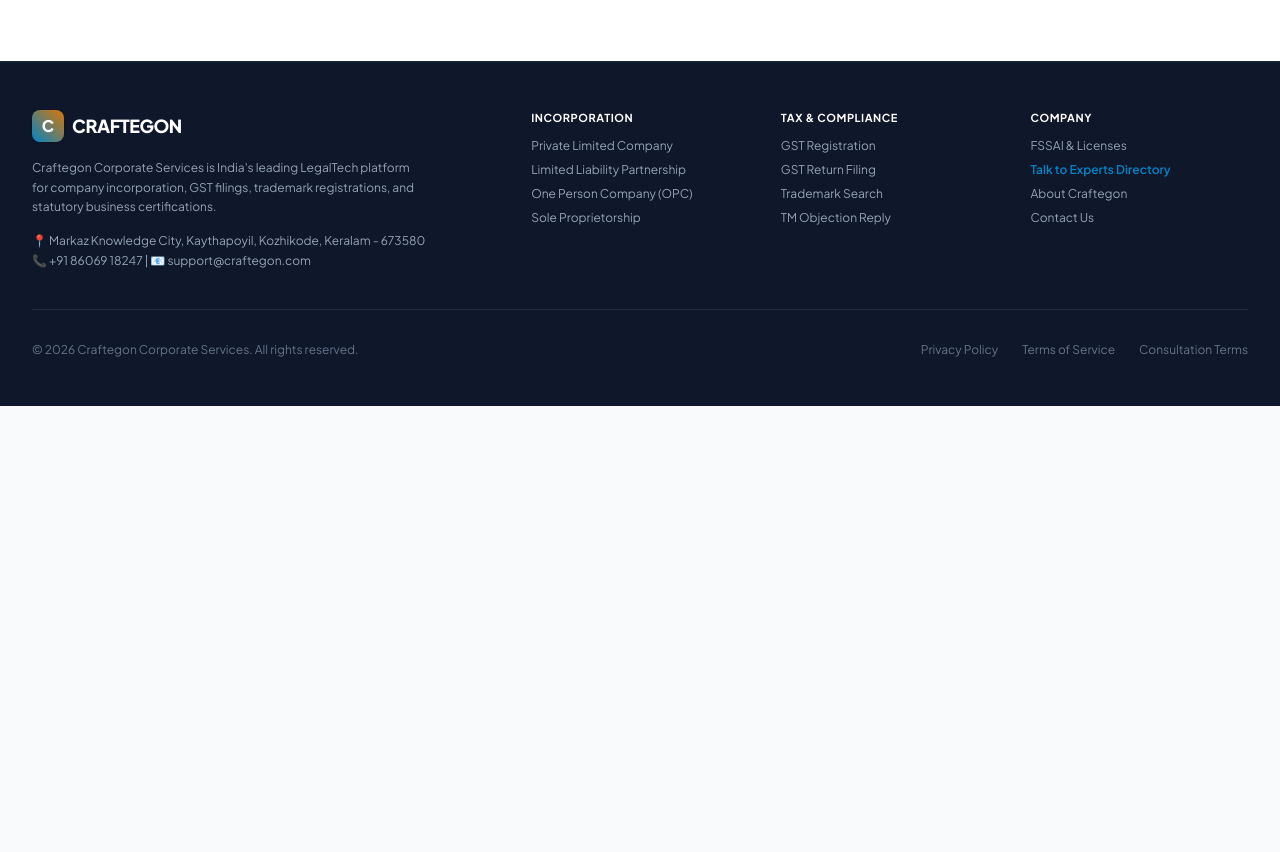
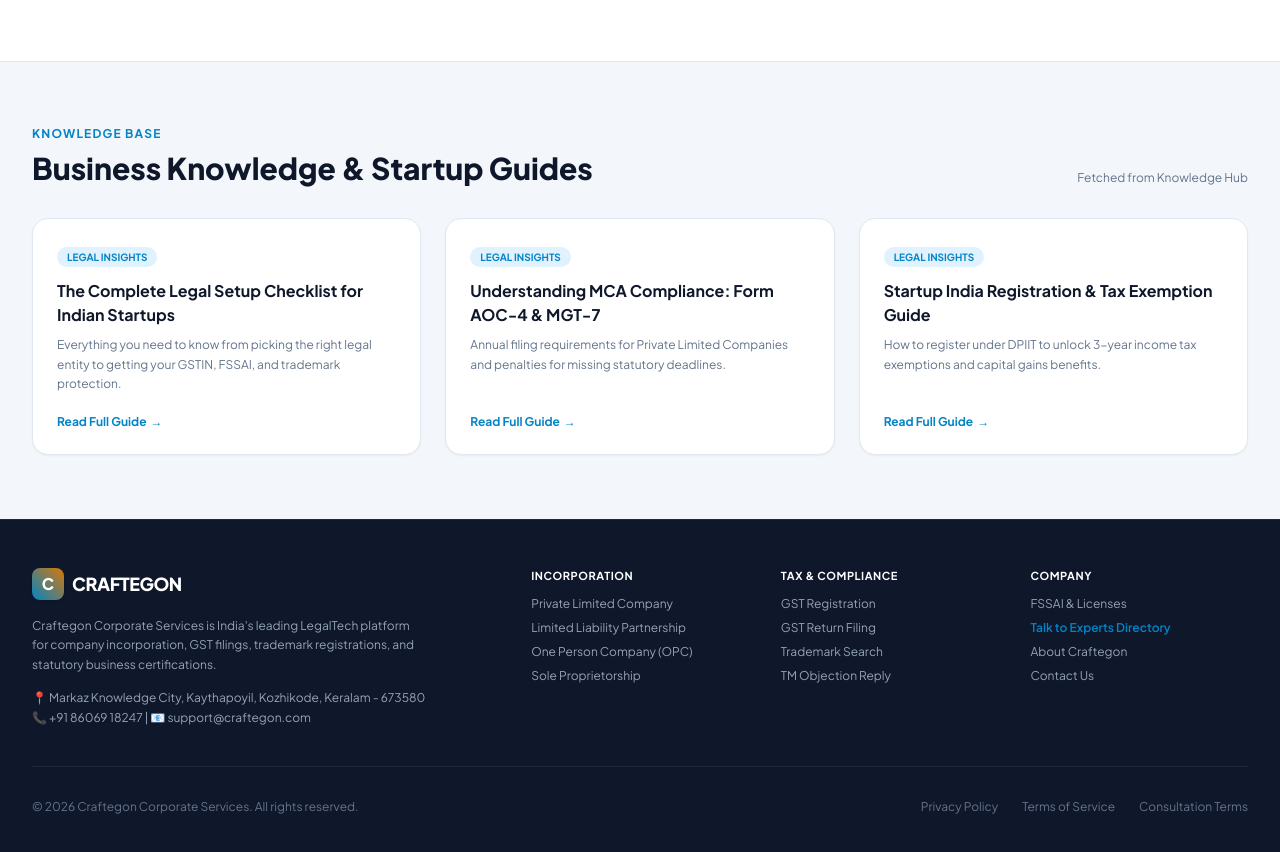
Before and after one commit to shibilipoompatta/Craftegon-Corporate-Services, a plain HTML site: page about.html in a window 1280 px wide. Shown: the part 660-1512 px from the top of the page. Before the commit the page ends 1066 px from the top, so only its background shows below. Drawn offline with nearby package versions, Linux system fonts and the light colour scheme; no server answers.

Commit message:
feat: updated about.html with knowledge hub fetch integration and expert nav link

```diff
--- a/about.html
+++ b/about.html
@@ -29,7 +29,7 @@
         }
     </script>
 </head>
-<body class="bg-slate-50 text-brand-dark font-sans antialiased">
+<body class="bg-slate-50 text-brand-dark font-sans antialiased flex flex-col min-h-screen">
 
     <!-- Top Announcement Bar -->
     <div class="bg-gradient-to-r from-brand-sky to-brand-skyHover text-white text-xs md:text-sm py-2 px-4 text-center font-medium shadow-sm">
@@ -56,6 +56,11 @@
                 <a href="trademark.html" class="hover:text-brand-sky transition">Trademark</a>
                 <a href="licenses.html" class="hover:text-brand-sky transition">Licenses</a>
                 <a href="contact.html" class="hover:text-brand-sky transition">Contact</a>
+                <a href="#knowledge-hub" class="hover:text-brand-sky transition">Guides</a>
+                <a href="experts.html" class="hover:text-brand-sky transition flex items-center gap-1.5 text-brand-sky">
+                    <span>Talk to Experts</span>
+                    <span class="bg-brand-goldLight text-brand-gold text-[10px] px-2 py-0.5 rounded-full font-bold uppercase">Live</span>
+                </a>
             </nav>
 
             <div class="flex items-center gap-4">
@@ -66,6 +71,8 @@
         </div>
     </header>
 
+    <!-- Main Content Wrapper -->
+    <main class="flex-grow">
         <!-- Hero Section -->
         <section class="py-16 bg-gradient-to-b from-brand-skyLight/50 via-white to-slate-50">
             <div class="max-w-7xl mx-auto px-4 sm:px-6 lg:px-8 text-center max-w-3xl">
@@ -101,6 +108,24 @@
                 </div>
             </div>
         </section>
+
+        <!-- Knowledge Hub Section for About Us -->
+        <section id="knowledge-hub" class="py-16 bg-slate-100/70 border-t border-slate-200">
+            <div class="max-w-7xl mx-auto px-4 sm:px-6 lg:px-8">
+                <div class="flex flex-col md:flex-row md:items-end justify-between mb-8">
+                    <div>
+                        <h2 class="text-xs font-bold text-brand-sky uppercase tracking-widest mb-2">Knowledge Base</h2>
+                        <h3 class="text-2xl md:text-3xl font-extrabold text-brand-dark">Business Knowledge & Startup Guides</h3>
+                    </div>
+                    <p class="text-xs text-slate-500 mt-2 md:mt-0">Fetched from Knowledge Hub</p>
+                </div>
+
+                <div id="about-articles" class="grid sm:grid-cols-2 lg:grid-cols-3 gap-6">
+                    <div class="col-span-full text-center py-8 text-slate-400 text-sm">Loading business guides...</div>
+                </div>
+            </div>
+        </section>
+    </main>
 
     <!-- Master Corporate Footer -->
     <footer class="bg-brand-dark text-slate-400 text-xs py-12 border-t border-slate-800">
@@ -170,5 +195,60 @@
         </div>
     </footer>
 
+    <!-- Knowledge Hub Fetch Script -->
+    <script>
+        async function loadAboutGuides() {
+            try {
+                const response = await fetch('indiafilings-knowledge-hub.json');
+                const data = await response.json();
+                const blogs = data.blog_pages || data.blogs || [];
+
+                renderAboutGuides(blogs.slice(0, 6));
+            } catch (err) {
+                console.warn('Loading fallback business guides:', err);
+                renderFallbackAboutGuides();
+            }
+        }
+
+        function renderAboutGuides(guides) {
+            const container = document.getElementById('about-articles');
+            if (!guides || guides.length === 0) {
+                renderFallbackAboutGuides();
+                return;
+            }
+
+            container.innerHTML = guides.map(guide => {
+                const title = typeof guide === 'string' ? guide : (guide.title || guide.name || 'Startup Legal Manual');
+                const summary = guide.summary || guide.description || 'Learn about MCA filings, tax compliance, and legal frameworks for growing businesses in India.';
+                const url = guide.url || '#';
+
+                return `
+                    <div class="bg-white p-6 rounded-2xl border border-slate-200 shadow-sm hover:shadow-md transition flex flex-col justify-between">
+                        <div>
+                            <span class="text-[10px] font-bold text-brand-sky uppercase bg-brand-skyLight px-2.5 py-1 rounded-full">Legal Insights</span>
+                            <h4 class="text-base font-bold text-brand-dark mt-3 mb-2 line-clamp-2">${title}</h4>
+                            <p class="text-xs text-slate-500 leading-relaxed line-clamp-3">${summary}</p>
+                        </div>
+                        <a href="${url}" target="_blank" class="mt-5 text-xs font-bold text-brand-sky hover:text-brand-skyHover flex items-center gap-1">
+                            <span>Read Full Guide</span>
+                            <span>&rarr;</span>
+                        </a>
+                    </div>
+                `;
+            }).join('');
+        }
+
+        function renderFallbackAboutGuides() {
+            const fallback = [
+                { title: 'The Complete Legal Setup Checklist for Indian Startups', summary: 'Everything you need to know from picking the right legal entity to getting your GSTIN, FSSAI, and trademark protection.' },
+                { title: 'Understanding MCA Compliance: Form AOC-4 & MGT-7', summary: 'Annual filing requirements for Private Limited Companies and penalties for missing statutory deadlines.' },
+                { title: 'Startup India Registration & Tax Exemption Guide', summary: 'How to register under DPIIT to unlock 3-year income tax exemptions and capital gains benefits.' }
+            ];
+            renderAboutGuides(fallback);
+        }
+
+        document.addEventListener('DOMContentLoaded', loadAboutGuides);
+    </script>
+
 </body>
 </html>
```
Lines whose indentation alone changed are shown as unchanged.
